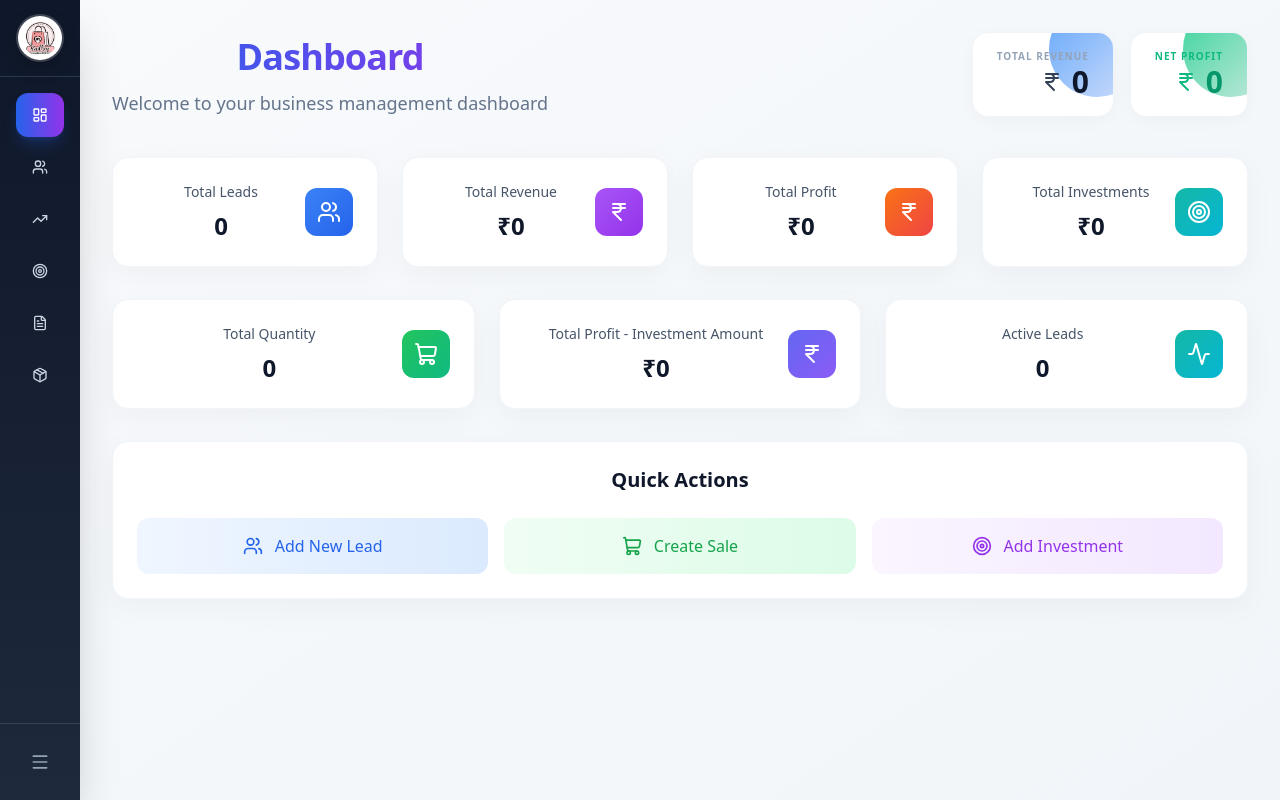
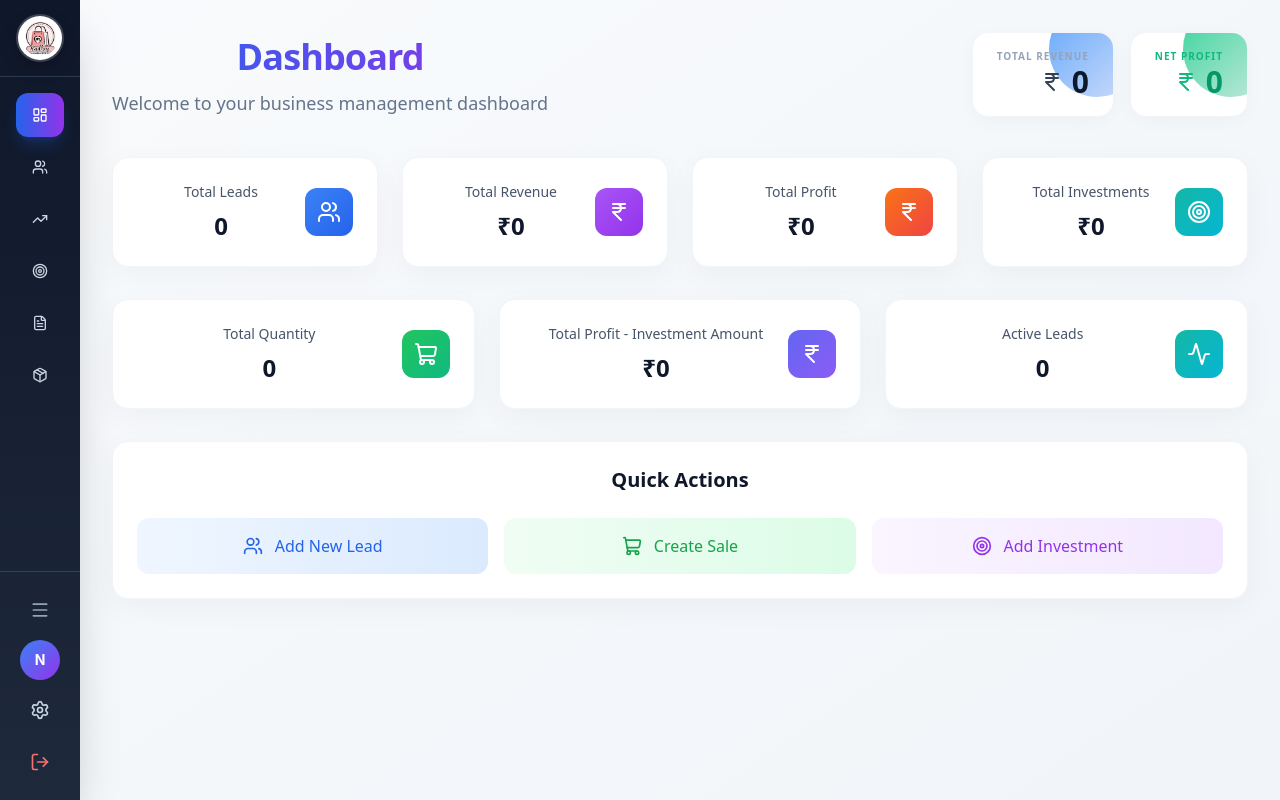
Before and after one commit to RadheyStore59/radhey-management, a React (Create React App) app: page /dashboard in a window 1280 px wide. Built offline with nearby package versions, Linux system fonts and the light colour scheme; no server answers; sample sign-in values are in the browser's storage; the HTML template or start-up script is replaced by a standard one.

Commit message:
fix the user table header and side bar fix the ui

```diff
--- a/src/components/Settings.tsx
+++ b/src/components/Settings.tsx
@@ -1,5 +1,5 @@
 import React, { useState, useEffect } from 'react';
-import { User, Settings as SettingsIcon, Users as UsersIcon, Layout, Shield, LogOut, Save, Plus, Trash2, Edit2, Phone, Database, ChevronRight, Download, Eye, EyeOff } from 'lucide-react';
+import { User, Settings as SettingsIcon, Users as UsersIcon, Layout, Shield, LogOut, Save, Plus, Trash2, Edit2, Phone, Database, ChevronRight, Download, Eye, EyeOff, Calendar } from 'lucide-react';
 import { useAuth } from '../contexts/LocalStorageAuthContext';
 import { LocalStorageDB } from '../utils/localStorage';
 import { usersAPI } from '../utils/api';
@@ -290,57 +290,52 @@ export default function Settings() {
         {/* Users Tab */}
         {activeTab === 'users' && user?.role === 'Admin' && (
           <div className="space-y-6">
-            <div className="bg-white rounded-2xl shadow-[0_8px_30px_rgb(0,0,0,0.04)] p-6 border border-slate-100">
-              <div className="flex justify-between items-center mb-6">
-                <h3 className="text-xl font-black text-slate-900">User Management</h3>
+            {/* Users Table */}
+            <div className="bg-white rounded-2xl shadow-[0_8px_30px_rgb(0,0,0,0.04)] overflow-hidden border border-slate-100">
+              <div className="px-6 py-4 border-b border-slate-100">
+                <div className="flex justify-between items-center">
+                  <h3 className="text-lg font-semibold text-slate-900">User Management</h3>
                   <button
                     onClick={() => {
                       setShowUserForm(true);
                       setUserForm({ email: '', password: '', role: 'Staff' });
                       setEditingUser(null);
                     }}
-                  className="bg-gradient-to-r from-blue-600 to-purple-600 text-white px-4 py-2 rounded-xl hover:from-blue-700 hover:to-purple-700 flex items-center gap-2 transition-all shadow-lg"
+                    className="bg-blue-600 text-white px-4 py-2 rounded-lg hover:bg-blue-700 flex items-center gap-2 transition-colors"
                   >
-                  <Plus className="w-5 h-5" />
+                    <Plus className="w-4 h-4" />
                     Add User
                   </button>
                 </div>
               </div>
-
               <div className="overflow-x-auto">
                 <table className="min-w-full divide-y divide-slate-100">
                   <thead className="bg-slate-50/50">
                     <tr>
-                    <th className="px-6 py-3 text-left text-xs font-medium text-slate-500 uppercase tracking-wider">
-                      Email
-                    </th>
-                    <th className="px-6 py-3 text-left text-xs font-medium text-slate-500 uppercase tracking-wider">
-                      Role
-                    </th>
-                    <th className="px-6 py-3 text-left text-xs font-medium text-slate-500 uppercase tracking-wider">
-                      Created
-                    </th>
-                    <th className="px-6 py-3 text-left text-xs font-medium text-slate-500 uppercase tracking-wider">
-                      Actions
-                    </th>
+                      <th className="px-6 py-4 text-left text-[11px] font-bold text-slate-500 uppercase tracking-wider">Email</th>
+                      <th className="px-6 py-4 text-left text-[11px] font-bold text-slate-500 uppercase tracking-wider">Role</th>
+                      <th className="px-6 py-4 text-left text-[11px] font-bold text-slate-500 uppercase tracking-wider">Created</th>
+                      <th className="px-6 py-4 text-right text-[11px] font-bold text-slate-500 uppercase tracking-wider">Actions</th>
                     </tr>
                   </thead>
                   <tbody className="bg-white divide-y divide-slate-100">
                     {users.length === 0 ? (
                       <tr>
-                      <td colSpan={4} className="px-6 py-8 text-center text-slate-500">
+                        <td colSpan={4} className="px-6 py-20 text-center">
                           <div className="flex flex-col items-center">
-                          <UsersIcon className="w-12 h-12 mx-auto mb-4 text-slate-300" />
-                          <p>No users found</p>
-                          <p className="text-sm mt-2">Click "Add User" to create your first user</p>
+                            <div className="w-16 h-16 bg-slate-50 rounded-full flex items-center justify-center mb-4">
+                              <UsersIcon className="text-slate-300" size={24} />
+                            </div>
+                            <p className="text-slate-500 font-medium">No users found</p>
+                            <p className="text-sm mt-2 text-slate-400">Click "Add User" to create your first user</p>
                           </div>
                         </td>
                       </tr>
                     ) : (
                       users.map((userItem) => (
-                      <tr key={userItem.id}>
-                        <td className="px-6 py-4 whitespace-nowrap text-sm font-medium text-slate-900">
-                          {userItem.email}
+                        <tr key={userItem.id} className="hover:bg-slate-50">
+                          <td className="px-6 py-4 whitespace-nowrap">
+                            <div className="text-sm font-medium text-slate-900">{userItem.email}</div>
                           </td>
                           <td className="px-6 py-4 whitespace-nowrap">
                             <span className={`inline-flex items-center px-2.5 py-0.5 rounded-full text-xs font-medium ${getRoleColor(userItem.role)}`}>
@@ -348,10 +343,13 @@ export default function Settings() {
                             </span>
                           </td>
                           <td className="px-6 py-4 whitespace-nowrap text-sm text-slate-900">
+                            <div className="flex items-center gap-1">
+                              <Calendar className="w-4 h-4 text-slate-400" />
                               {new Date(userItem.created_at).toLocaleDateString()}
+                            </div>
                           </td>
                           <td className="px-6 py-4 whitespace-nowrap text-sm font-medium">
-                          <div className="flex items-center gap-2">
+                            <div className="flex items-center justify-end gap-2">
                               <button
                                 onClick={() => {
                                   setUserForm({
@@ -362,7 +360,7 @@ export default function Settings() {
                                   setEditingUser(userItem);
                                   setShowUserForm(true);
                                 }}
-                              className="text-blue-600 hover:text-blue-900"
+                                className="text-blue-600 hover:text-blue-900 p-1 hover:bg-blue-50 rounded-lg transition-colors"
                                 title="Edit user"
                               >
                                 <Edit2 className="w-4 h-4" />
@@ -372,7 +370,7 @@ export default function Settings() {
                                   const newRole = userItem.role === 'Admin' ? 'Staff' : 'Admin';
                                   handleUpdateUser(userItem.id, newRole);
                                 }}
-                              className="text-blue-600 hover:text-blue-900"
+                                className="text-blue-600 hover:text-blue-900 p-1 hover:bg-blue-50 rounded-lg transition-colors"
                                 title="Toggle role"
                               >
                                 <ChevronRight className="w-4 h-4" />
@@ -380,7 +378,8 @@ export default function Settings() {
                               {userItem.role !== 'Admin' && (
                                 <button
                                   onClick={() => handleDeleteUser(userItem.id)}
-                                className="text-red-600 hover:text-red-900"
+                                  className="text-red-600 hover:text-red-900 p-1 hover:bg-red-50 rounded-lg transition-colors"
+                                  title="Delete user"
                                 >
                                   <Trash2 className="w-4 h-4" />
                                 </button>
@@ -392,6 +391,7 @@ export default function Settings() {
                     )}
                   </tbody>
                 </table>
+              </div>
             </div>
           </div>
         )}
--- a/src/components/Sidebar.tsx
+++ b/src/components/Sidebar.tsx
@@ -129,7 +129,9 @@ export default function Sidebar({ isCollapsed, onToggle }: SidebarProps) {
       {/* Bottom Section - User & Actions */}
       <div className="p-4 border-t border-slate-700">
         {isCollapsed ? (
-          // Collapsed state - only expand button
+          // Collapsed state - expand button, user icon, settings, logout
+          <div className="flex flex-col gap-2">
+            {/* Expand Button - moved to top */}
             <button
               onClick={onToggle}
               className="w-full flex justify-center items-center py-3 rounded-xl transition-all duration-200 text-slate-400 hover:bg-slate-700 hover:text-white"
@@ -137,6 +139,38 @@ export default function Sidebar({ isCollapsed, onToggle }: SidebarProps) {
             >
               <Menu className="w-5 h-5" />
             </button>
+
+            {/* User Icon */}
+            <div className="flex justify-center">
+              <div className="w-10 h-10 bg-gradient-to-br from-blue-500 to-purple-600 rounded-full flex items-center justify-center">
+                <span className="text-white text-sm font-bold">
+                  {user?.email?.charAt(0).toUpperCase() || 'U'}
+                </span>
+              </div>
+            </div>
+
+            {/* Settings Icon */}
+            <button
+              onClick={() => navigate('/settings')}
+              className={`w-full flex justify-center items-center py-3 rounded-xl transition-all duration-200 ${
+                location.pathname === '/settings'
+                  ? 'bg-gradient-to-r from-blue-600 to-purple-600 text-white shadow-lg shadow-blue-600/25'
+                  : 'text-slate-300 hover:bg-slate-700 hover:text-white'
+              }`}
+              title="Settings"
+            >
+              <Settings className="w-5 h-5" />
+            </button>
+
+            {/* Logout Icon */}
+            <button
+              onClick={logout}
+              className="w-full flex justify-center items-center py-3 rounded-xl transition-all duration-200 text-red-400 hover:bg-red-600/20 hover:text-red-300"
+              title="Logout"
+            >
+              <LogOut className="w-5 h-5" />
+            </button>
+          </div>
         ) : (
           // Expanded state - user info, settings, logout
           <>
```
Lines whose indentation alone changed are shown as unchanged.
